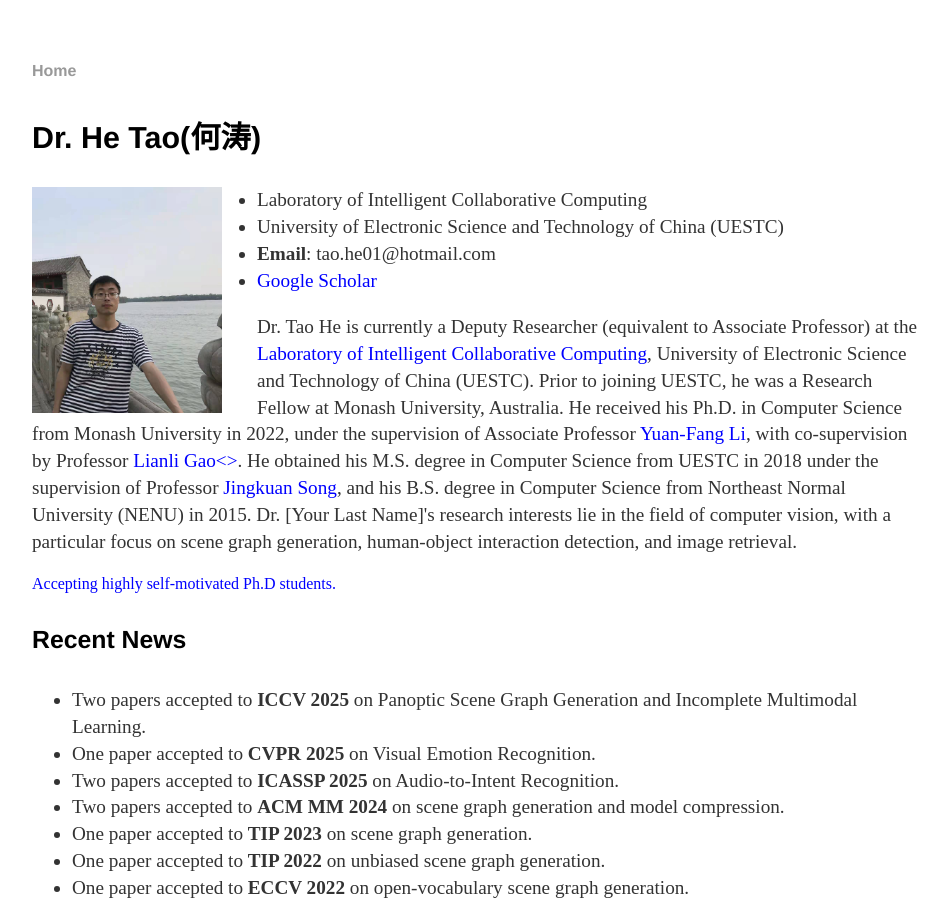
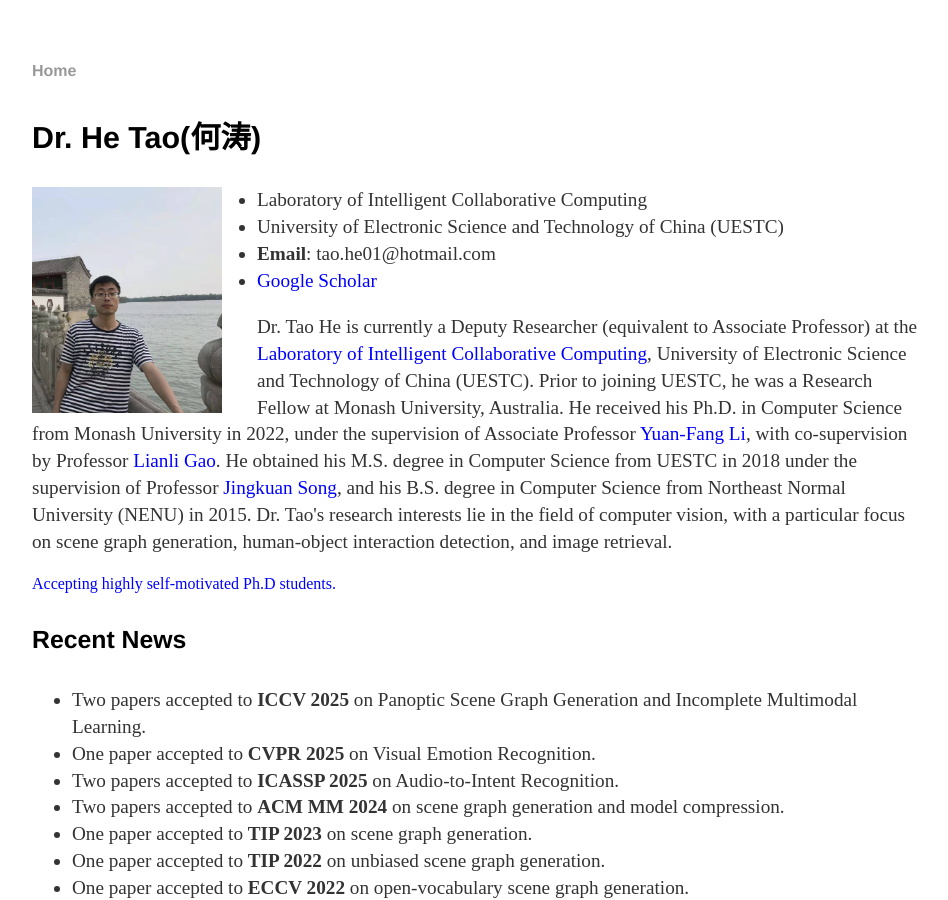
Before and after one commit to ht014/ht014.github.io, a Jekyll site: the page built from index.html, in a window 1280 px wide and 900 px high. Shown: the whole window, without its empty margins (160-1108 px from the left). Built offline with Jekyll 4.4.1, drawn with Linux system fonts in a browser that asks for light colours.

Commit message:
Update index.html

```diff
--- a/index.html
+++ b/index.html
@@ -20,9 +20,9 @@ title: Tao He's Homepage
 <div class="about">
 	<p>Dr. Tao He is currently a Deputy Researcher (equivalent to Associate Professor) at the <a = href="https://icct.uestc.edu.cn/index.htm"><font color="#0000ff">Laboratory of Intelligent Collaborative Computing</font></a>, University of Electronic Science and Technology of China (UESTC). Prior to joining UESTC, he was a Research Fellow at Monash University, Australia.
 
-He received his Ph.D. in Computer Science from Monash University in 2022, under the supervision of Associate Professor <a = href="https://liyuanfang.github.io"><font color="#0000ff">Yuan-Fang Li</font></a>, with co-supervision by Professor <a href="https://lianligao.github.io/"><font color="#0000ff">Lianli Gao<></font></a>. He obtained his M.S. degree in Computer Science from UESTC in 2018 under the supervision of Professor <a href="https://scholar.google.com.au/citations?user=F5Zy9V4AAAAJ&hl=en"><font color="#0000ff">Jingkuan Song</font></a>, and his B.S. degree in Computer Science from Northeast Normal University (NENU) in 2015.
+He received his Ph.D. in Computer Science from Monash University in 2022, under the supervision of Associate Professor <a = href="https://liyuanfang.github.io"><font color="#0000ff">Yuan-Fang Li</font></a>, with co-supervision by Professor <a href="https://lianligao.github.io/"><font color="#0000ff">Lianli Gao</font></a>. He obtained his M.S. degree in Computer Science from UESTC in 2018 under the supervision of Professor <a href="https://scholar.google.com.au/citations?user=F5Zy9V4AAAAJ&hl=en"><font color="#0000ff">Jingkuan Song</font></a>, and his B.S. degree in Computer Science from Northeast Normal University (NENU) in 2015.
 
-Dr. [Your Last Name]'s research interests lie in the field of computer vision, with a particular focus on scene graph generation, human-object interaction detection, and image retrieval. </p>
+Dr. Tao's research interests lie in the field of computer vision, with a particular focus on scene graph generation, human-object interaction detection, and image retrieval. </p>
 <font color="#0000ff"> Accepting highly self-motivated Ph.D students. </font>
 <!-- 	<p>I am a Deputy Reseacher(equivalent to Associate Professor) at <a = href="https://icct.uestc.edu.cn/index.htm"><font color="#0000ff">Laboratory of Intelligent Collaborative Computing</font></a>, UESTC. Before working at UESTC, I was a research fellow at Monash University. I earned my Ph.D. at Monash University in 2022 under the supervision of
 		<a = href="https://users.monash.edu.au/~yli/"><font color="#0000ff">Assoc. Prof. Yuan-Fang Li</font></a>
```
